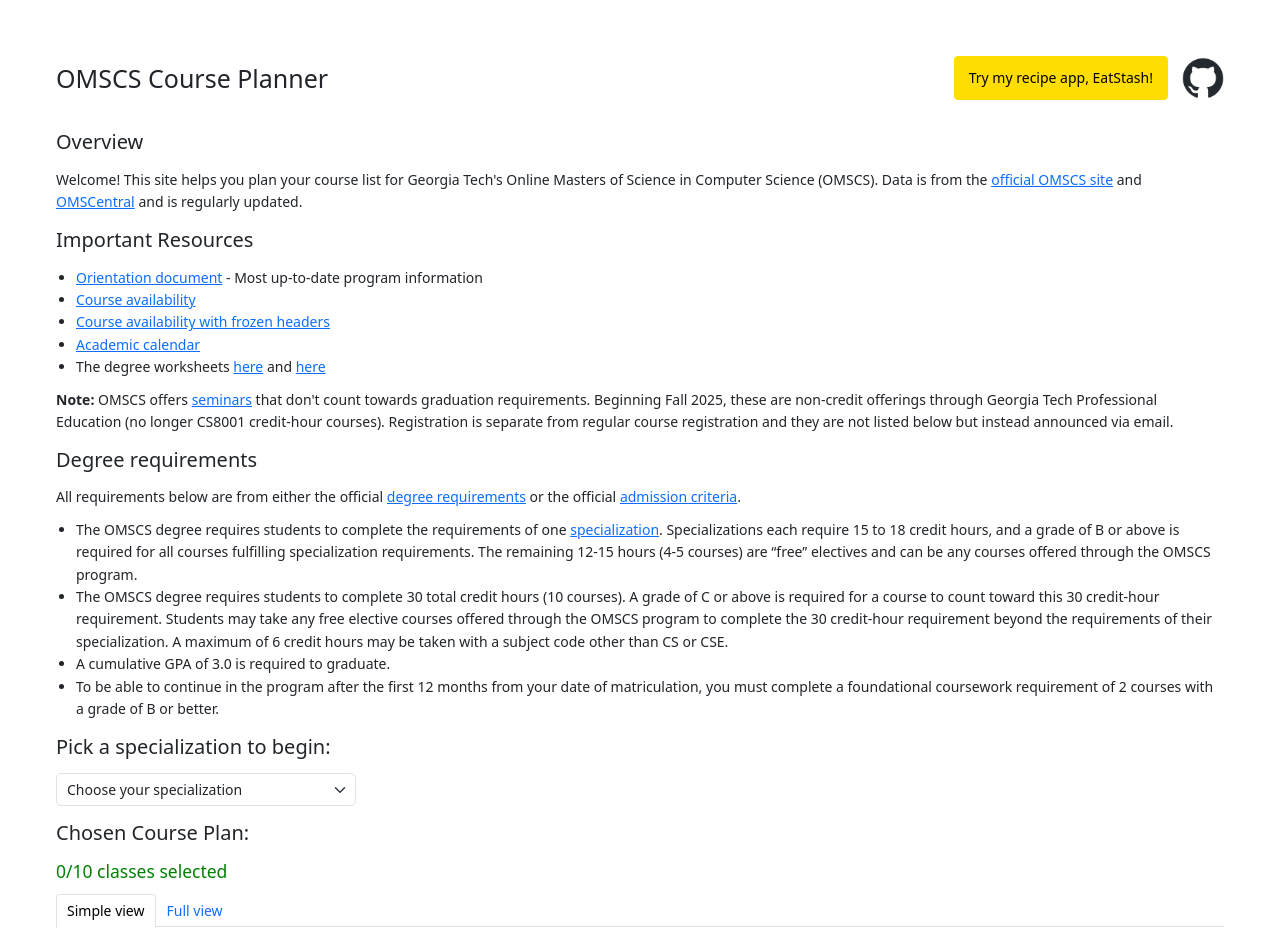
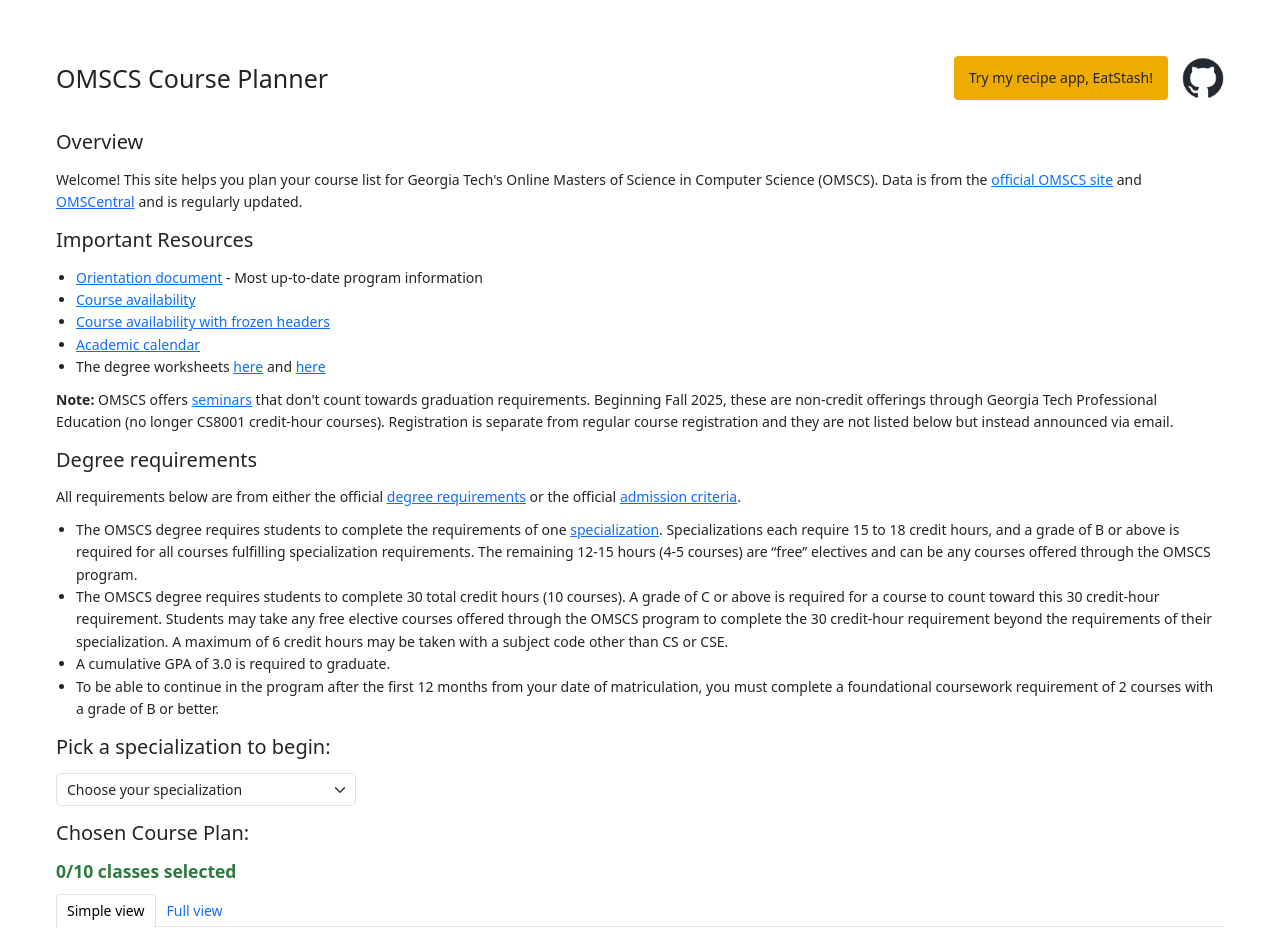
Before and after one commit to logic-tonic/omscs-course-planner, a React (Create React App) app: page / in a window 1280 px wide. Shown: the top 940 px of the page. Built offline with nearby package versions, Linux system fonts and the light colour scheme.

Commit message:
Standardize colors

```diff
--- a/src/BasicTable.css
+++ b/src/BasicTable.css
@@ -5,7 +5,8 @@
 .tableContainer .table thead {
     position: sticky;
     top: 0;
-    background-color: #edecec;
+    background-color: var(--neutral-light);
+    border-bottom: 2px solid var(--neutral-medium);
 }
 
 .tableContainer .course-checkbox {
--- a/src/Header.css
+++ b/src/Header.css
@@ -23,9 +23,9 @@
 }
 
 .Header .actions .eatstash-button {
-    background-color: #FFDD00 !important;
-    border: 1px solid #FFDD00;
-    color: black;
+    background-color: var(--accent-gold) !important;
+    border: 1px solid var(--accent-gold);
+    color: var(--text-dark);
     padding-top: 10px;
     padding-bottom: 10px;
     padding-right: 14px;
@@ -33,12 +33,13 @@
     font-size: 1.4rem;
     font-weight: 500;
     border-radius: 3.75px;
+    transition: all 0.2s ease;
 }
 
 .Header .actions .eatstash-button:hover {
-    background-color: #e6c700 !important;
-    border-color : #e6c700;
-    color: white;
+    background-color: var(--accent-gold-dark) !important;
+    border-color: var(--accent-gold-dark);
+    color: var(--white);
 }
 
 .eatstash-button:focus{
--- a/src/Planner.css
+++ b/src/Planner.css
@@ -18,15 +18,22 @@
 }
 
 
+.Planner .button-container .danger {
+    background-color: var(--danger-red);
+    border-color: var(--danger-red);
+    color: var(--white);
+    transition: all 0.2s ease;
+}
+
 .Planner .button-container .danger:hover {
-    background-color: darkred;
-    border-color: darkred;
+    background-color: var(--danger-red-dark);
+    border-color: var(--danger-red-dark);
 }
 
 .Planner .eatstash-button {
-    background-color: #FFDD00 !important;
-    border: 1px solid #FFDD00;
-    color: black;
+    background-color: var(--accent-gold) !important;
+    border: 1px solid var(--accent-gold);
+    color: var(--text-dark);
     padding-top: 10px;
     padding-bottom: 10px;
     padding-right: 14px;
@@ -35,12 +42,13 @@
     font-weight: 500;
     border-radius: 3.75px;
     margin-top: 20px;
+    transition: all 0.2s ease;
 }
 
 .Planner .eatstash-button:hover {
-    background-color: #e6c700 !important;
-    border-color : #e6c700;
-    color: white;
+    background-color: var(--accent-gold-dark) !important;
+    border-color: var(--accent-gold-dark);
+    color: var(--white);
 }
 
 .eatstash-button:focus{
@@ -48,7 +56,8 @@
 }
 
 .Planner .count {
-    color: green;
+    color: var(--success-green);
+    font-weight: 600;
 }
 
 .tab-pane {
--- a/src/index.css
+++ b/src/index.css
@@ -1,3 +1,19 @@
+/* Color Palette */
+:root {
+  --primary-blue: #0066CC;
+  --primary-blue-dark: #004A99;
+  --accent-gold: #F0AB00;
+  --accent-gold-dark: #D69500;
+  --success-green: #2D7A3E;
+  --danger-red: #C92A2A;
+  --danger-red-dark: #A61E1E;
+  --neutral-light: #F5F5F5;
+  --neutral-medium: #E0E0E0;
+  --text-dark: #212529;
+  --text-medium: #6C757D;
+  --white: #FFFFFF;
+}
+
 body {
   margin: 0;
   font-family: -apple-system, BlinkMacSystemFont, 'Segoe UI', 'Roboto', 'Oxygen',
@@ -5,6 +21,27 @@ body {
     sans-serif;
   -webkit-font-smoothing: antialiased;
   -moz-osx-font-smoothing: grayscale;
+  color: var(--text-dark);
+}
+
+/* Link Styles */
+a {
+  color: var(--primary-blue);
+  text-decoration: none;
+  transition: color 0.2s ease;
+}
+
+a:hover {
+  color: var(--primary-blue-dark);
+  text-decoration: underline;
+}
+
+a:visited {
+  color: var(--primary-blue-dark);
+}
+
+a:active {
+  color: var(--accent-gold-dark);
 }
 
 * {
```
